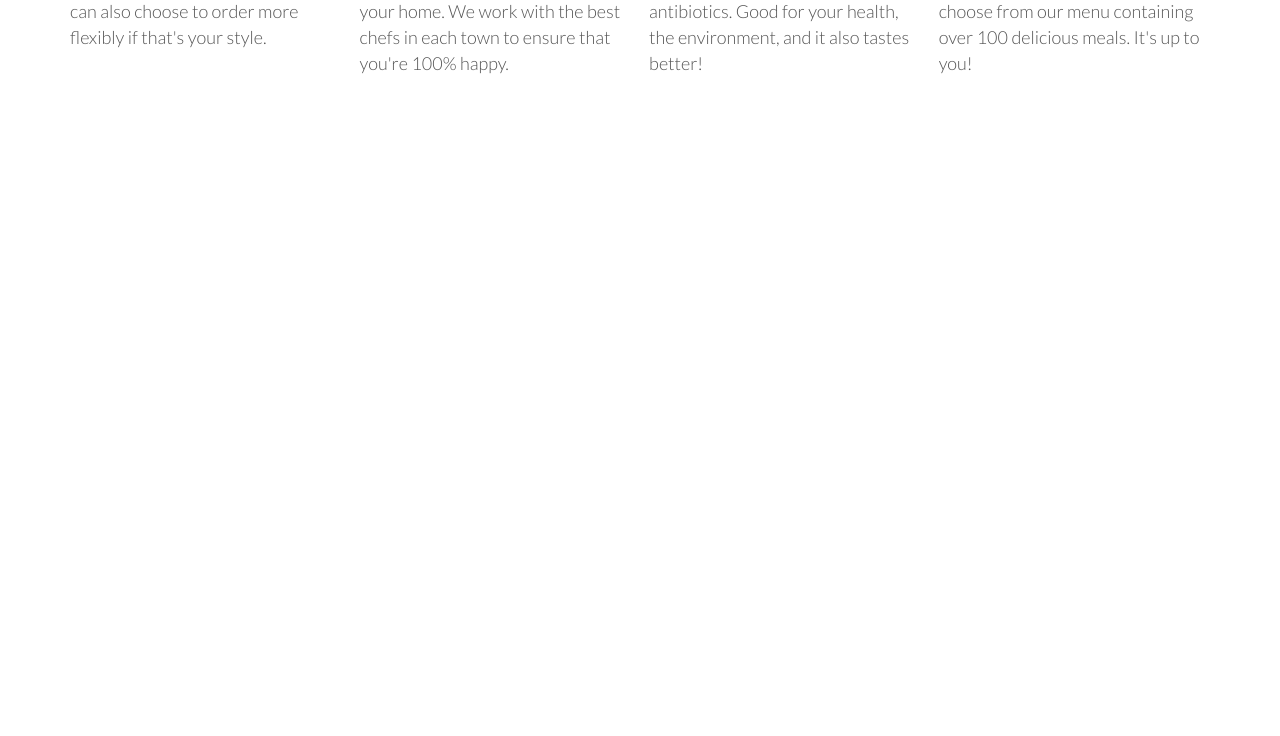
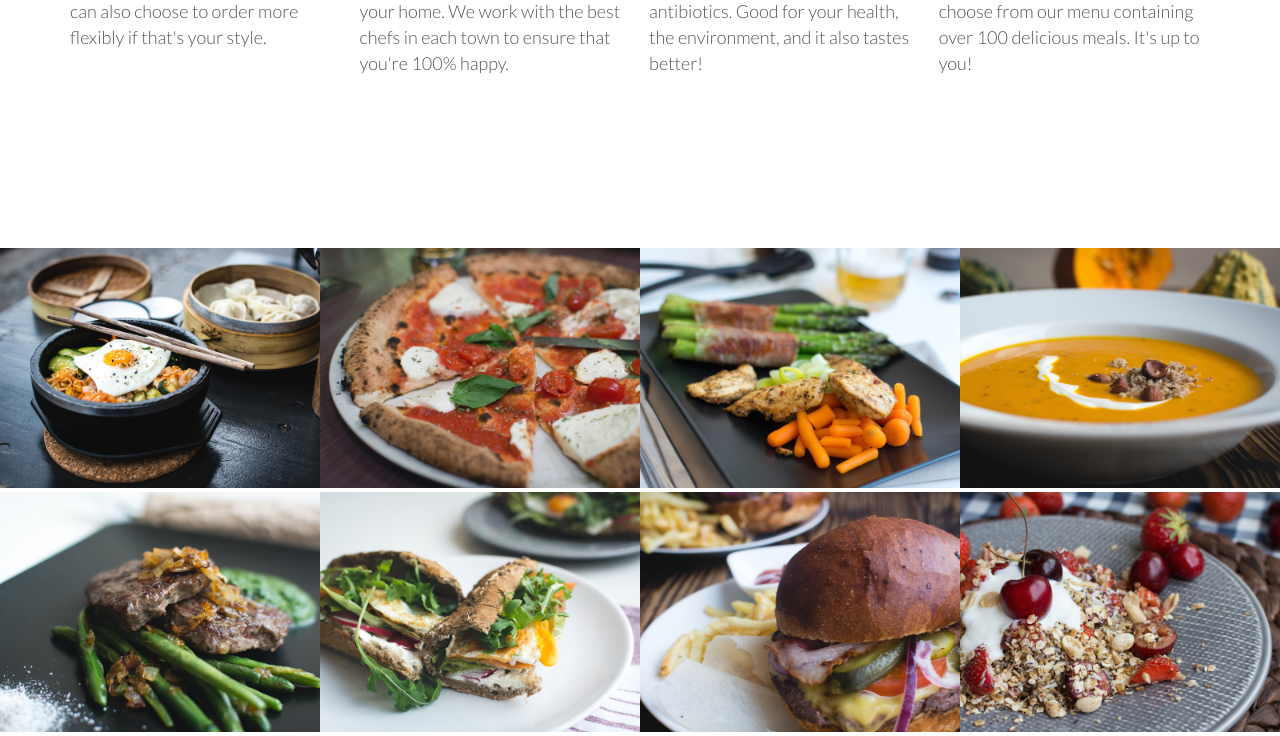
Before and after one commit to RJDulac/omnifood, a PHP site: page / in a window 1280 px wide. Shown: the part 1286-2022 px from the top of the page. Before the commit the page ends 1360 px from the top, so only its background shows below. Run offline with PHP 8.4, Linux system fonts and the light colour scheme; some web fonts are replaced.

Commit message:
images added and styled

```diff
--- a/index.html
+++ b/index.html
@@ -75,6 +75,52 @@
 			</div>
 		</div>
 	</section>
+	<section class="section-meals">
+		<ul class="meals-showcase">
+			<li>
+				<figure class="meal-photo">
+					<img src="resources/img/1.jpg" alt="Korean bibimbap with egg and vegetables">
+				</figure>
+			</li>
+			<li>
+				<figure class="meal-photo">
+					<img src="resources/img/2.jpg" alt="Simple italian pizza with cherry tomatoes">
+				</figure>
+			</li>
+			<li>
+				<figure class="meal-photo">
+					<img src="resources/img/3.jpg" alt="Chicken breast steak with vegetables">
+				</figure>
+			</li>
+			<li>
+				<figure class="meal-photo">
+					<img src="resources/img/4.jpg" alt="Autumn pumpkin soup">
+				</figure>
+			</li>
+		</ul>
+		<ul class="meals-showcase">
+			<li>
+				<figure class="meal-photo">
+					<img src="resources/img/5.jpg" alt="Paleo beef steak with vegetables">
+				</figure>
+			</li>
+			<li>
+				<figure class="meal-photo">
+					<img src="resources/img/6.jpg" alt="Healthy baguette with egg and vegetables">
+				</figure class="meal-photo">
+			</li>
+			<li>
+				<figure class="meal-photo">
+					<img src="resources/img/7.jpg" alt="Burger with cheddar and bacon">
+				</figure>
+			</li>
+			<li>
+				<figure class="meal-photo">
+					<img src="resources/img/8.jpg" alt="Granola with cherries and strawberries">
+				</figure>
+			</li>
+		</ul>
+	</section>
 
 </body>
 </html>
--- a/resources/css/style.css
+++ b/resources/css/style.css
@@ -198,3 +198,26 @@ header {
 .main-nav li a:active {
 	border-bottom: 2px solid #e67e22;
 }
+
+/*--------------------------------------- */
+/* Meals */
+/*--------------------------------------- */
+
+.meals-showcase {
+	list-style: none;
+	width: 100%;
+}
+.meals-showcase li {
+	display: block;
+	float: left;
+	width: 25%;
+}
+.meal-photo {
+	width: 100%;
+	margin: 0;
+}
+
+.meal-photo img {
+	width: 100%;
+	height: auto;
+}
```
